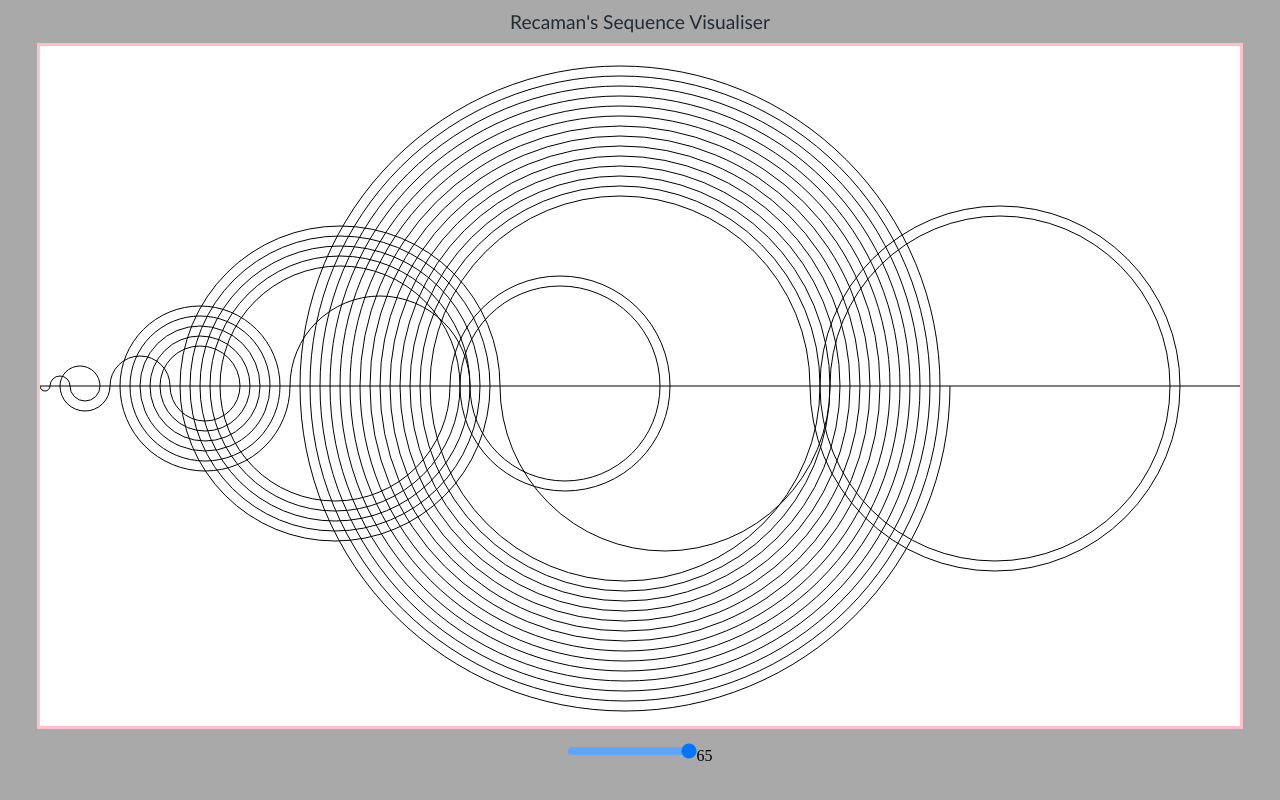
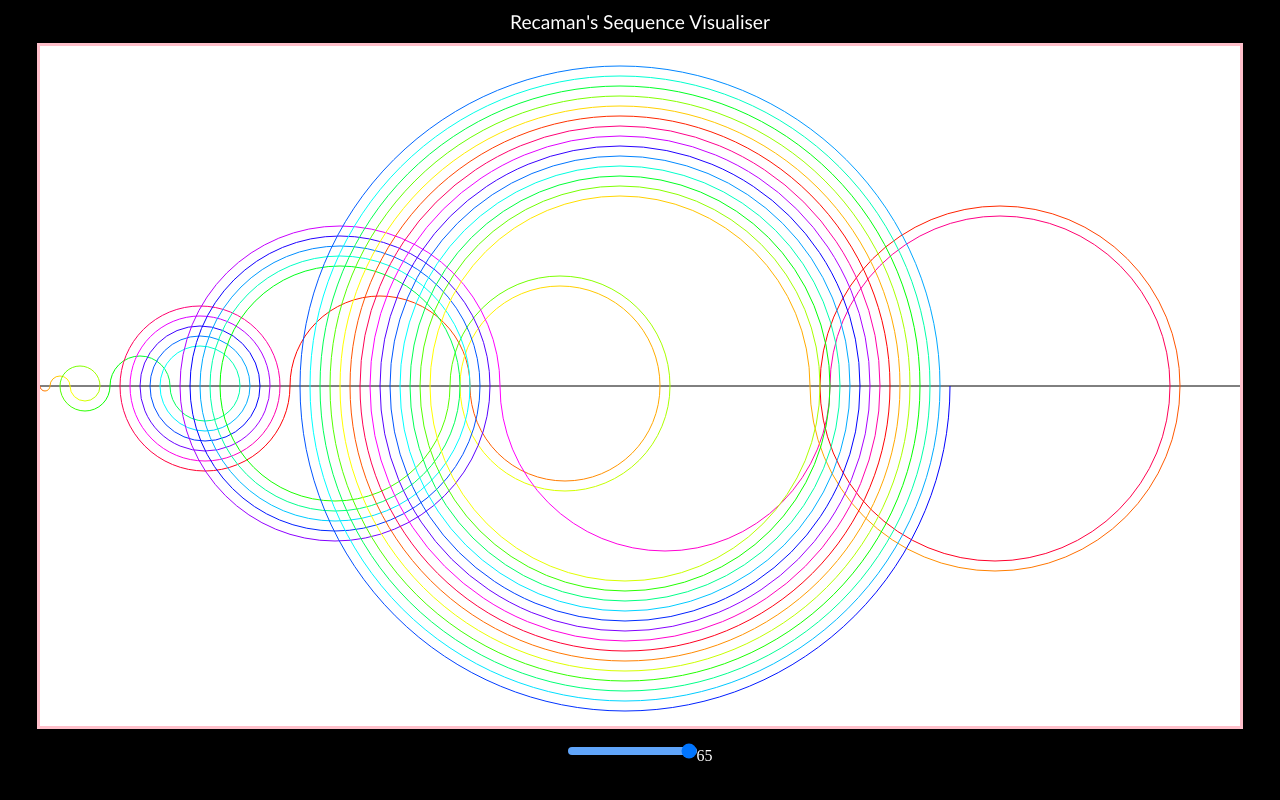
Before and after one commit to shambhabya/recaman-sequence, a plain HTML site: page index.html in a window 1280 px wide. Drawn offline with Linux system fonts and the light colour scheme.

Commit message:
added colorful lines

```diff
--- a/index.html
+++ b/index.html
@@ -10,7 +10,7 @@
         padding: 0;
         margin: 0;
         box-sizing: border-box;
-        background-color: darkgrey;
+        background-color: black;
       }
       #canvas {
         border: 3px solid pink;
@@ -22,7 +22,7 @@
         font-weight: 500;
         font-family: "Trebuchet MS", "Lucida Sans Unicode", "Lucida Grande",
           "Lucida Sans", Arial, sans-serif;
-        color: rgb(34, 43, 52);
+        color: white;
         padding: 10px;
       }
       .canva {
@@ -32,6 +32,7 @@
       .input {
         display: flex;
         justify-content: center;
+        color: white;
       }
       #rangeInput {
         height: 0.5rem;
--- a/index.js
+++ b/index.js
@@ -31,14 +31,20 @@ const drawRecaman = (n) => {
   ctx.strokeStyle = "black";
   ctx.stroke();
 
-  // Draw the Recamán sequence arcs
-  ctx.strokeStyle = "black";
+  // Draw the Recamán sequence arcs with gradient colors
   for (let i = 1; i <= n; i++) {
     const x = sequence[i - 1];
     const y = sequence[i];
     const radius = Math.abs(sequence[i] - sequence[i - 1]) / 2;
     const startAngle = i % 2 ? 0 : Math.PI;
     const endAngle = startAngle + Math.PI;
+
+    // Create a gradient for each arc
+    const gradient = ctx.createLinearGradient(x, midHeight, y, midHeight);
+    gradient.addColorStop(0, `hsl(${(i * 20) % 360}, 100%, 50%)`);
+    gradient.addColorStop(1, `hsl(${((i + 1) * 20) % 360}, 100%, 50%)`);
+
+    ctx.strokeStyle = gradient;
 
     ctx.beginPath();
     ctx.arc((x + y) / 2, midHeight, radius, startAngle, endAngle);
```
